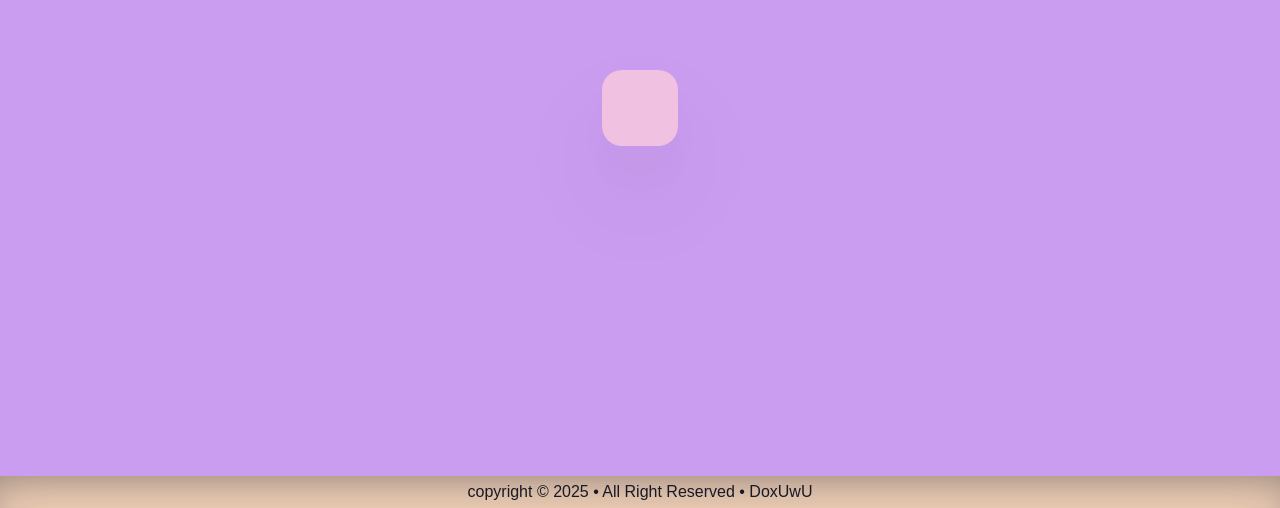
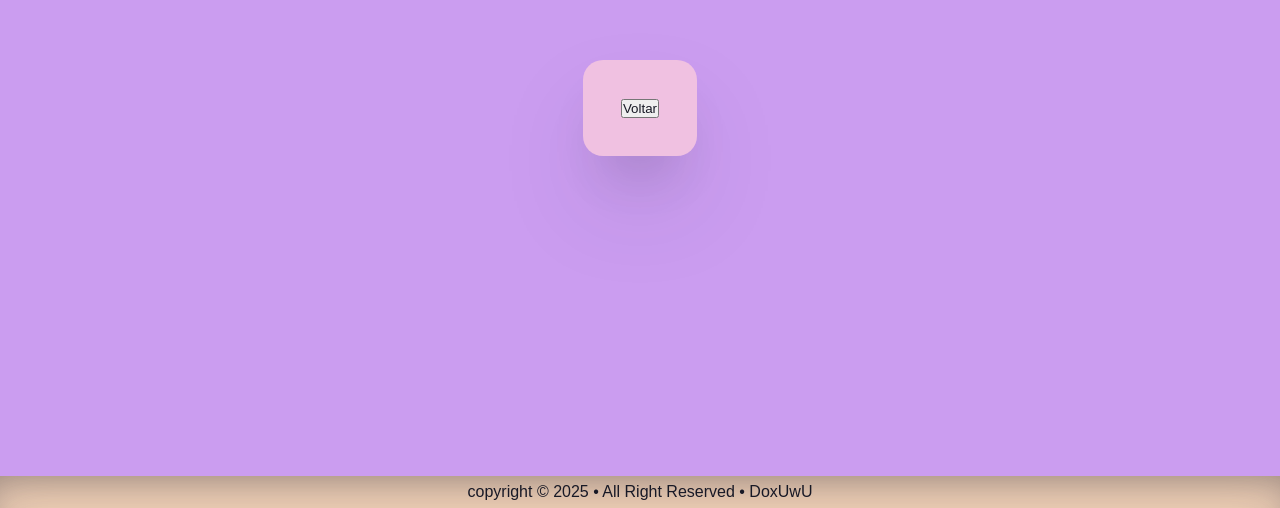
Before and after one commit to MarceloAntonio/DoxUwU, a React (Vite) app: page /Form in a window 1280 px wide. Shown: the part 292-800 px from the top of the page. Built offline with nearby package versions, Linux system fonts and the light colour scheme; a web font is replaced by a local one.

Commit message:
Arrumando o titulo das routes para DoxUwU - Local

```diff
--- a/src/components/Doxing/DoxingAPI.jsx
+++ b/src/components/Doxing/DoxingAPI.jsx
@@ -50,7 +50,7 @@ Função de conexão com API
       )
       const data = await response.json()
       setUsuario(data)
-      document.title = `Doxing - ${data.name}`
+      document.title = `DoxUwU - ${data.name}`
     } catch (error) {
       console.error("Erro ao buscar dados da API:", error)
     }
--- a/src/components/Form/Form.jsx
+++ b/src/components/Form/Form.jsx
@@ -1,17 +1,11 @@
 import Footer from "../Footer"
+import FormMain from "./FormMain"
 
 function Form() {
   return (
     <div>
-      <main>
-        <div id="Form">
 
-
-
-
-        </div>
-      </main>
-
+      <FormMain/>
       <Footer />
     </div>
   )
--- a/src/components/Form/FormMain.jsx
+++ b/src/components/Form/FormMain.jsx
@@ -0,0 +1,28 @@
+import { useNavigate } from "react-router-dom"
+
+
+function FormMain(){
+
+    const navigate = useNavigate()
+    const IrParaHome = () => {
+      navigate("/")
+    }
+
+
+
+return(
+
+
+<main>
+    <div id="Form">
+
+    <button onClick={IrParaHome}> Voltar </button>
+
+
+    </div>
+  </main>)
+
+
+}
+
+export default FormMain
--- a/src/components/Home/HomeMain.jsx
+++ b/src/components/Home/HomeMain.jsx
@@ -13,6 +13,9 @@ function HomeMain() {
   const IrParaForm = () => {
     navigate("/Form")
   }
+
+  document.title = "DoxUwU - Home"
+
 
   return (
     <main>
--- a/src/components/Sobre/SobreMain.jsx
+++ b/src/components/Sobre/SobreMain.jsx
@@ -6,6 +6,9 @@ function SobreMain() {
   const IrParaHome = () => {
     navigate("/")
   }
+
+  document.title = "DoxUwU - Sobre"
+
 
   return (
     <main>
```
